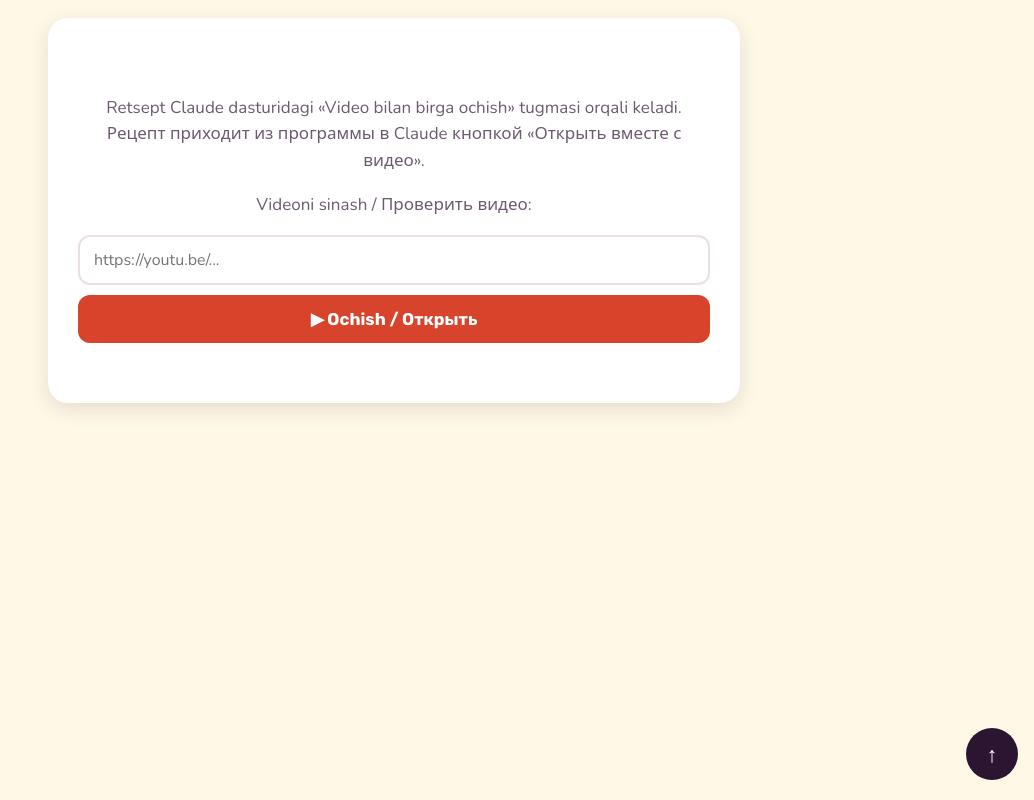
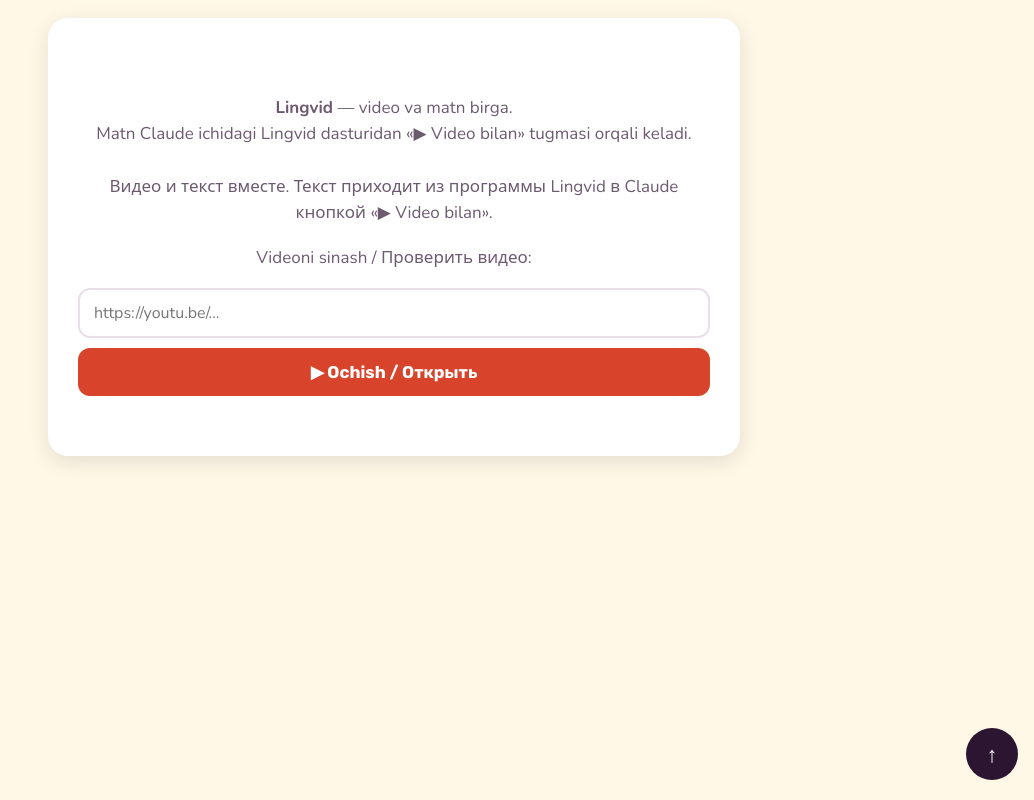
Before and after one commit to tdbuser/lingvid, a plain HTML site: page index.html in a window 1280 px wide. Shown: the whole page, without its empty margins (246-1280 px from the left). Drawn offline with nearby package versions, Linux system fonts and the light colour scheme.

Commit message:
Neutral Lingvid wording on start screen
Co-Authored-By: Claude Opus 5.5 <noreply@anthropic.com>
Claude-Session: https://claude.ai/code/session_01JQXCK5ve33di6yKhEt3kbc

```diff
--- a/index.html
+++ b/index.html
@@ -47,7 +47,7 @@ html{scroll-padding-top:calc(45vh + 60px)}
   <div class="frame"><iframe id="yt" title="Video" allow="autoplay; encrypted-media; picture-in-picture; fullscreen" allowfullscreen></iframe></div>
   <div class="bar"><div class="nm" id="nm"></div><button id="mn" type="button"></button></div>
 </div>
-<div class="wrap"><div class="card" id="out"><div class="empty" id="empty"><p>Retsept Claude dasturidagi «Video bilan birga ochish» tugmasi orqali keladi.<br>Рецепт приходит из программы в Claude кнопкой «Открыть вместе с видео».</p><p style="margin-top:18px">Videoni sinash / Проверить видео:</p><input id="lnk" placeholder="https://youtu.be/..." style="width:100%;font:16px Nunito;padding:12px 14px;border:2px solid var(--line);border-radius:12px;background:transparent;color:var(--ink)"><button id="tst" type="button" style="margin-top:10px;min-height:48px;width:100%;border:0;border-radius:12px;background:var(--acc);color:#fff;font:700 17px Rubik">▶ Ochish / Открыть</button></div></div></div>
+<div class="wrap"><div class="card" id="out"><div class="empty" id="empty"><p><b>Lingvid</b> — video va matn birga.<br>Matn Claude ichidagi Lingvid dasturidan «▶ Video bilan» tugmasi orqali keladi.<br><br>Видео и текст вместе. Текст приходит из программы Lingvid в Claude кнопкой «▶ Video bilan».</p><p style="margin-top:18px">Videoni sinash / Проверить видео:</p><input id="lnk" placeholder="https://youtu.be/..." style="width:100%;font:16px Nunito;padding:12px 14px;border:2px solid var(--line);border-radius:12px;background:transparent;color:var(--ink)"><button id="tst" type="button" style="margin-top:10px;min-height:48px;width:100%;border:0;border-radius:12px;background:var(--acc);color:#fff;font:700 17px Rubik">▶ Ochish / Открыть</button></div></div></div>
 <button id="up" type="button" onclick="scrollTo({top:0})">↑</button>
 <script>
 {
```
